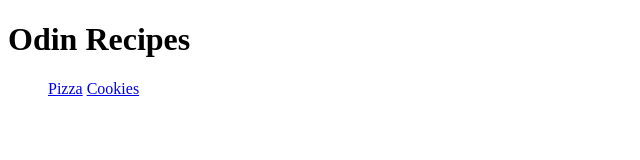
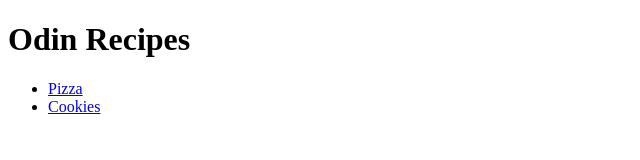
Before and after one commit to diodemusic/odin-recipes, a plain HTML site: page index.html in a window 1280 px wide. Shown: the whole page, without its empty margins (0-640 px from the left). Drawn offline with Linux system fonts and the light colour scheme.

Commit message:
Fix missing <li> elements
The <a> elements linking to recipe pages were not initialized with <li> within the parent <ul> element

```diff
--- a/index.html
+++ b/index.html
@@ -11,8 +11,8 @@
     <h1>Odin Recipes</h1>
 
     <ul>
-        <a href="./recipes/pizza.html">Pizza</a>
-        <a href="./recipes/cookies.html">Cookies</a>
+        <li><a href="./recipes/pizza.html">Pizza</a></li>
+        <li><a href="./recipes/cookies.html">Cookies</a></li>
     </ul>
 
 </body>
```
